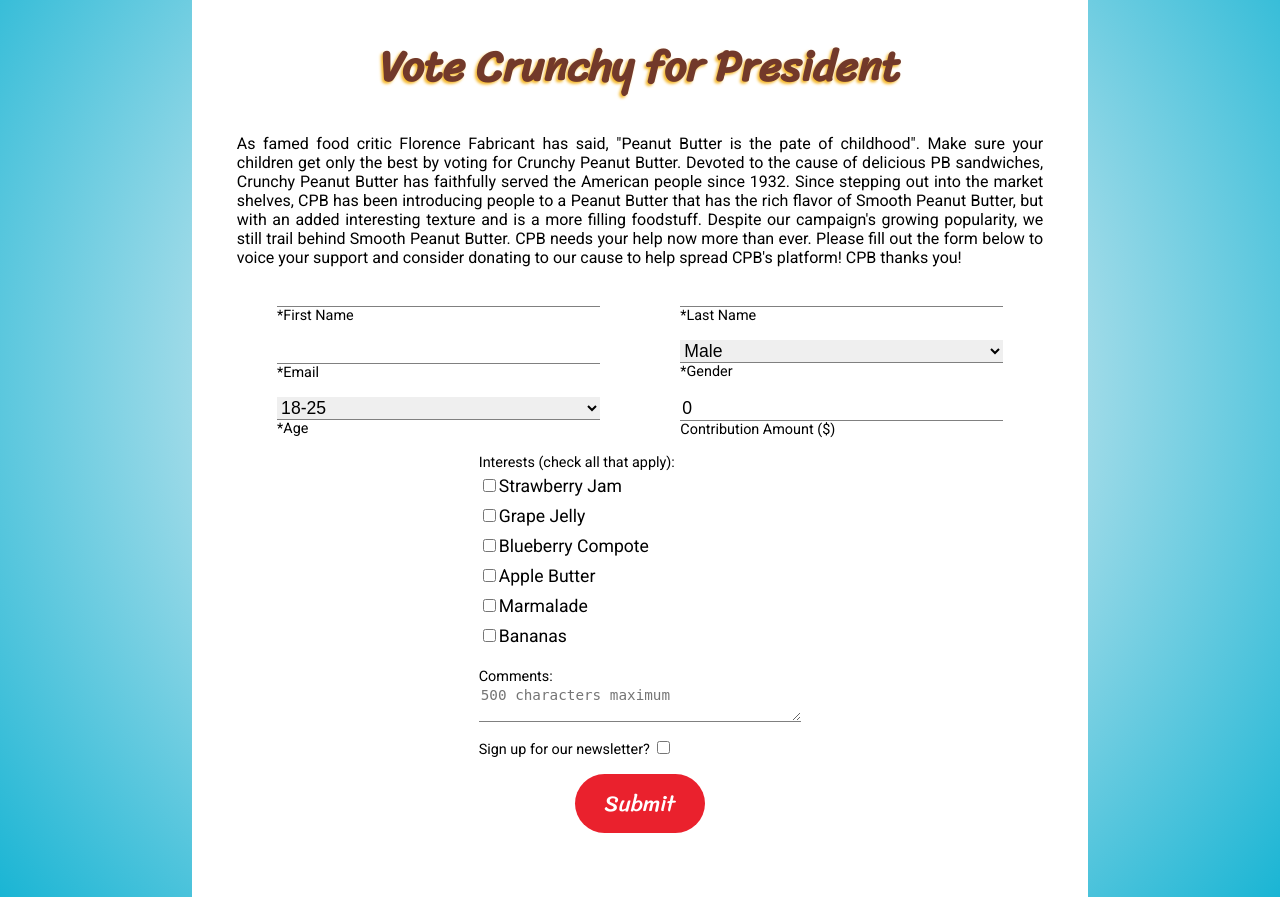
After one commit to developergrace/cosw30, a PHP site: page /crunch/contact.php in a window 1280 px wide. The commit adds this page. Shown: the part 151-1048 px from the top of the page. Run offline with PHP 8.4, Linux system fonts and the light colour scheme.

Commit message:
updated mm files

```diff
--- /dev/null
+++ b/crunch/contact.php
@@ -0,0 +1,86 @@
+<?php include('header.php') ?>
+			<h1>Vote Crunchy for President</h1>
+			<p>As famed food critic Florence Fabricant has said, "Peanut Butter is the pate of childhood". Make sure your children get only the best by voting
+			for Crunchy Peanut Butter. Devoted to the cause of delicious PB sandwiches, Crunchy Peanut Butter has faithfully served the American people since 1932.
+			Since stepping out into the market shelves, CPB has been introducing people to a Peanut Butter that has the rich flavor of Smooth Peanut Butter, but with
+			an added interesting texture and is a more filling foodstuff. Despite our campaign's growing popularity, we still trail behind Smooth Peanut Butter.
+			CPB needs your help now more than ever. Please fill out the form below to voice your support and consider donating to our cause to help spread CPB's
+			platform! CPB thanks you!</p>
+
+			<form action="process_contact.php" method="POST">
+                <div class="row">
+                    <div class="question">
+                        <input type="text" name="first_name" id="first_name" required>
+                        <label for="first_name">*First Name</label>
+                    </div>
+                    <div class="question">
+                        <input type="text" name="last_name" id="last_name" required>
+                        <label for="last_name">*Last Name</label>
+                    </div>
+                </div>
+
+                <div class="row">
+                    <div class="question">
+                        <input type="email" name="email" id="email" required>
+                        <label for="email">*Email</label>
+                    </div>
+                    <div class="question">
+                        <select name="gender" id="gender" required>
+                            <option value="male">Male</option>
+                            <option value="female">Female</option>
+                            <option value="other">Other</option>
+                        </select>
+                        <label for="gender">*Gender</label>
+                    </div>
+                </div>
+
+                <div class="row">
+                    <div class="question">
+                        <select name="age" id="age" required>
+                            <option value="18-25">18-25</option>
+                            <option value="26-35">26-35</option>
+                            <option value="36-45">36-45</option>
+                            <option value="46-55">46-55</option>
+                            <option value="55+">55+</option>
+                        </select>
+                        <label for="age">*Age</label>
+                    </div>
+                    <div class="question">
+                        <input type="number" name="contribution" id="contribution" min="0" value="0">
+                        <label for="contribution">Contribution Amount ($)</label>
+                    </div>
+                </div>
+
+                <div class="row">
+                    <div class="question">
+                        <label for="interests">Interests (check all that apply):</label>
+                        <label class="check"><input type="checkbox" name="interests[1]" value="Strawberry Jam">Strawberry Jam</label>
+                        <label class="check"><input type="checkbox" name="interests[2]" value="Grape Jelly">Grape Jelly</label>
+                        <label class="check"><input type="checkbox" name="interests[3]" value="Blueberry Compote">Blueberry Compote</label>
+                        <label class="check"><input type="checkbox" name="interests[4]" value="Apple Butter">Apple Butter</label>
+                        <label class="check"><input type="checkbox" name="interests[5]" value="Marmalade">Marmalade</label>
+                        <label class="check"><input type="checkbox" name="interests[6]" value="Bananas">Bananas</label>
+                    </div>
+                </div>
+
+                <div class="row">
+                    <div class="question">
+                        <label for="comments">Comments:</label>
+                        <textarea maxlength="500" placeholder="500 characters maximum" name="comments" id="comments"></textarea>
+                    </div>
+                </div>
+
+                <div class="row">
+                    <div class="question">
+                        <label for="newsletter">Sign up for our newsletter?
+                        <input type="checkbox" name="newsletter" id="newsletter"></label>
+                    </div>
+                </div>
+
+                <div class="row">
+				    <button>Submit</button>
+                </div>
+			</form>
+		</main></div>
+	</body>
+</html>
--- /dev/null
+++ b/crunch/header.php
@@ -0,0 +1,15 @@
+<!DOCTYPE HTML>
+<html lang="en">
+	<head>
+		<meta charset="utf-8">
+		<title>Crunchy Peanut Butter</title>
+		<link rel="stylesheet" href="pstyles.css">
+        <link href="https://fonts.googleapis.com/css?family=Roboto|Sriracha&display=swap" rel="stylesheet">
+	</head>
+
+	<body>
+    <div class="border">
+		<header>
+
+		</header>
+		<main>
--- /dev/null
+++ b/crunch/pstyles.css
@@ -0,0 +1,87 @@
+body {
+	margin: 0;
+    background: rgb(26,181,212);
+    background: radial-gradient(circle, rgba(26,181,212,1) 0%, rgba(178,224,235,1) 47%, rgba(26,181,212,1) 100%);
+    font-family: 'Roboto', sans-serif;
+}
+
+.border {
+    /* box-shadow: 0 0 45px 1px #7a4434; */
+    height: 100%;
+    background-color: white;
+    width: 70%;
+    margin: 0 auto;
+    padding-bottom: 3em;
+}
+
+header {
+	background-image: url('https://www.kitchenkneads.com/wp-content/uploads/2015/09/Peanuts-Blanched-Roasted-and-Salted-1000x1000.png');
+	background-repeat: repeat-x;
+	background-position: center;
+	height: 150px;
+}
+
+h1 {
+    color: #72392A;
+    text-shadow: -2px 2px 3px #F5B82B;
+    font-family: 'Sriracha', cursive;
+    text-align: center;
+    font-size: 2.7em;
+}
+
+main {
+    text-align: justify;
+    margin: 0 5%;
+}
+
+.row {
+    display: flex;
+    flex-flow: row wrap;
+    justify-content: space-around;
+    margin: 2% auto;
+    min-width: 70%;
+}
+
+input, select, textarea {
+    border: none;
+    border-bottom: 1px solid gray;
+    font-size: 1.1em;
+}
+
+label {
+    font-size: .9em;
+}
+
+.check {
+    font-size: 1.1em;
+    margin: 5px 0;
+}
+
+.question {
+	display: flex;
+	flex-flow: column wrap;
+    min-width: 40%;
+}
+
+.data {
+	font-weight: bold;
+}
+
+button {
+    background-color: #EA212D;
+    padding: 10px 30px;
+    border-radius: 30px;
+    color: white;
+    font-size: 1.4em;
+    font-family: 'Sriracha', cursive;
+    border: none;
+    box-shadow: none;
+}
+
+button:hover {
+    background-color: #F71735;
+}
+
+button:active {
+    background-color: #F15946;
+}
--- a/michaelmei/confirm.php
+++ b/michaelmei/confirm.php
@@ -1,4 +1,4 @@
-<?php include('background.php') ?>
+<?php include('onward/background.php') ?>
                     <div class="background">
                         <?php
                             session_start();
--- a/michaelmei/background.php
+++ b/michaelmei/onward/background.php
@@ -5,7 +5,7 @@
         <title>Michael Mei | Onward</title>
         <meta name="viewport" content="width=device-width, initial-scale=1, shrink-to-fit=no">
         <link rel="stylesheet" href="https://stackpath.bootstrapcdn.com/bootstrap/4.4.1/css/bootstrap.min.css" integrity="sha384-Vkoo8x4CGsO3+Hhxv8T/Q5PaXtkKtu6ug5TOeNV6gBiFeWPGFN9MuhOf23Q9Ifjh" crossorigin="anonymous">
-        <link rel="stylesheet" href="eventstyles.css">
+        <link rel="stylesheet" href="onward/eventstyles.css">
         <link href="https://fonts.googleapis.com/css?family=Bangers&display=swap" rel="stylesheet">
     </head>
 
@@ -14,6 +14,6 @@
             <div class="col-lg-6 col-md-12 offset-lg-5 overlay">
                 <div class="container-fluid header">
                     <div class="d-flex flex-row bd-highlight mb-3 bordered info">
-                        <div id="logo"><img src="images/mm_logo.png" alt="Michael Mei Real Estate Group Logo" class="col align-self-center"></div>
+                        <div id="logo"><img src="onward/images/mm_logo.png" alt="Michael Mei Real Estate Group Logo" class="col align-self-center"></div>
                         <p style="display:inline-block" class="col align-self-center">Join us at the Michael Mei Real Estate Group&#39;s private screening of "Onward" on <span class="date">March 7 @ 9:30AM</span> at Regal Edwards Theater at The Market Place!</p>
                     </div>
```
Also changed, not shown: crunch/process_contact.php (added, +55 -0 lines), michaelmei/onward.php (renamed from michaelmei/test.php, +8 -8 lines), michaelmei/onward/eventstyles.css (renamed from michaelmei/mmstyle.css), michaelmei/onward/images/mm_logo.png (renamed from michaelmei/images/mm_logo.png), michaelmei/onward/images/onward_poster.jpg (renamed from michaelmei/images/onward_poster.jpg).
